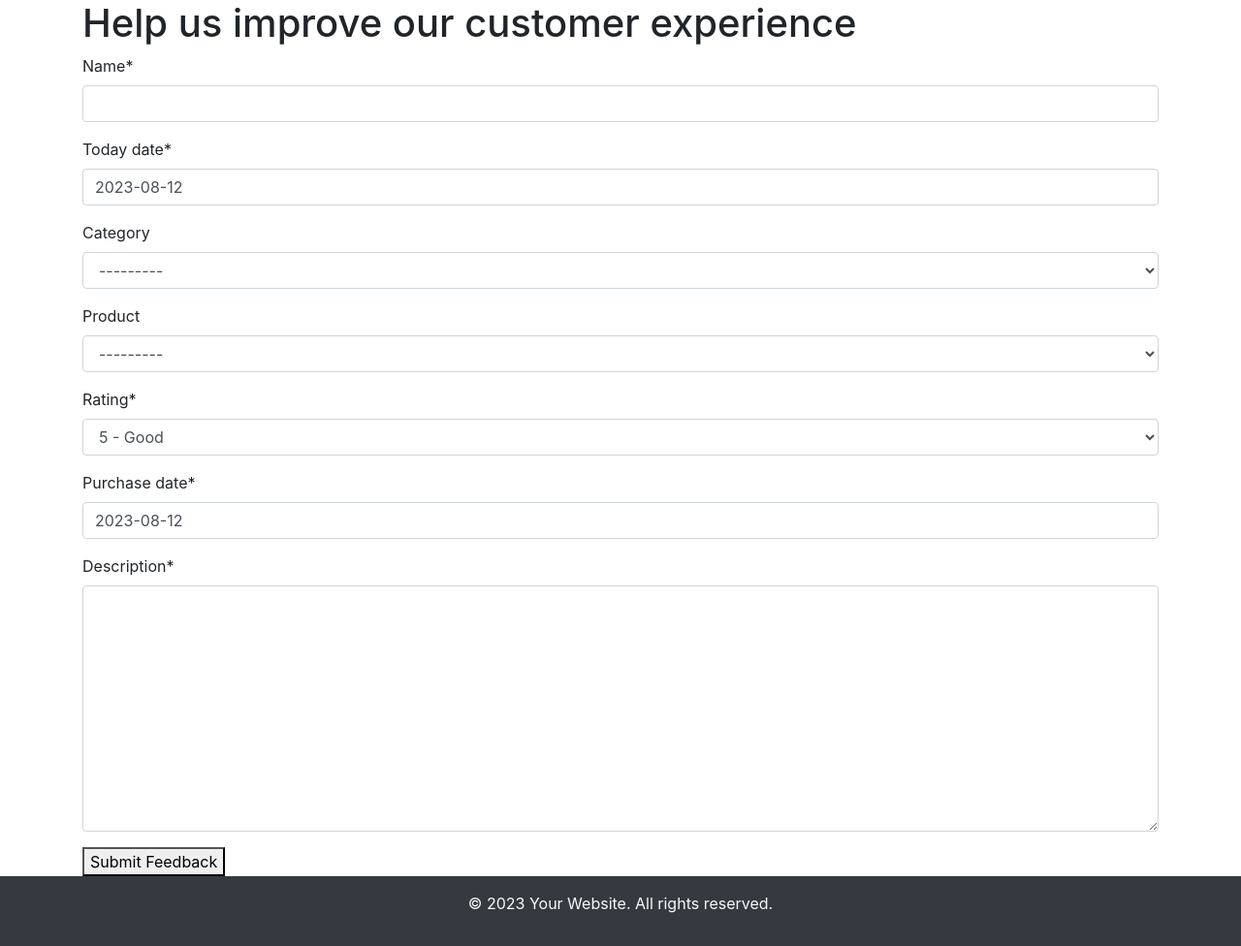
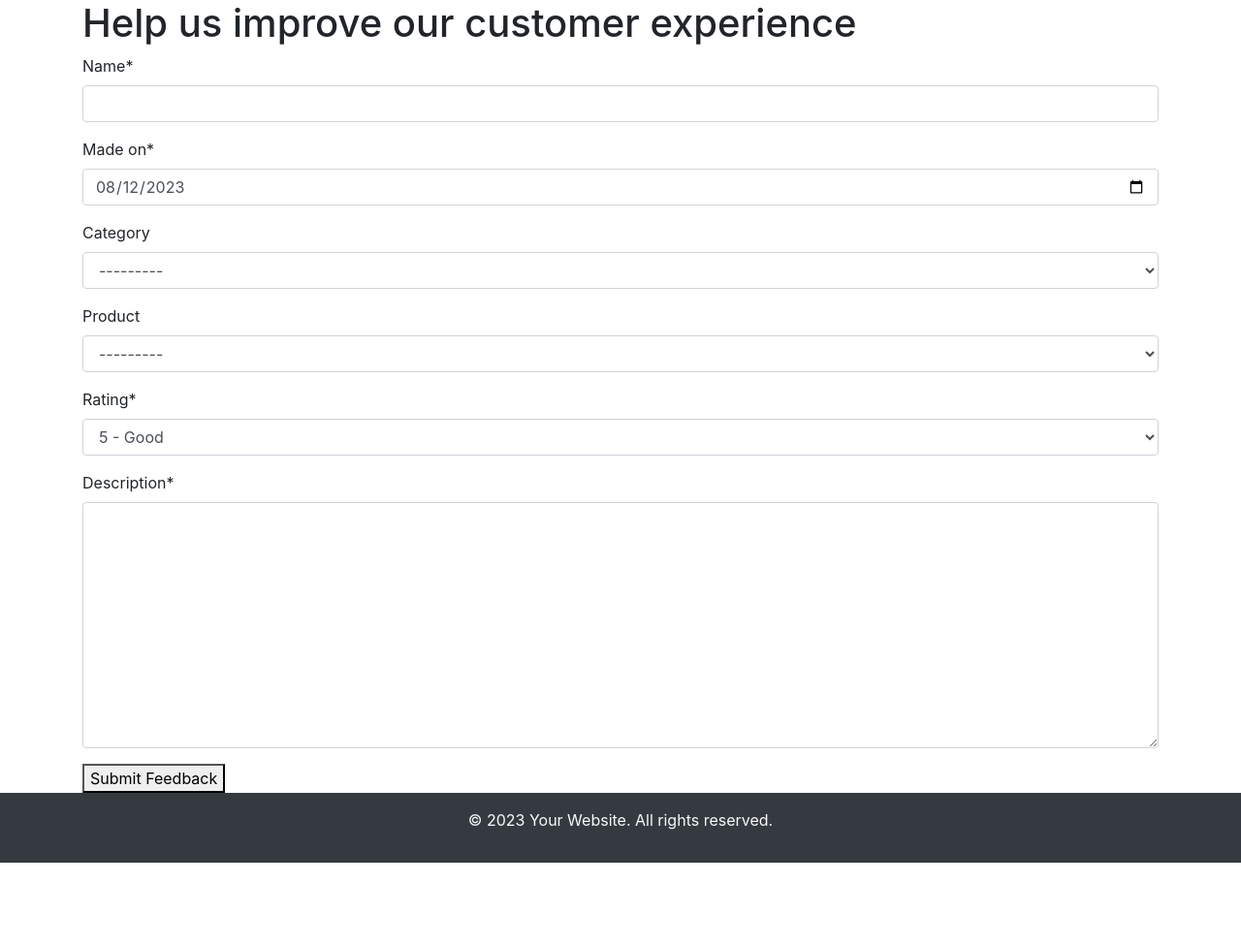
Before and after one commit to Thomas-Longworth/PeakPerformance-E-Commerce, a Django app: page /feedback/ in a window 1280 px wide. Shown: the part 56-1032 px from the top of the page at 97% size. After the commit the page ends 946 px from the top, so only its background shows below. Run offline with Django 4.2, Linux system fonts and the light colour scheme; data that the repository does not hold is empty; some libraries are stand-ins or nearby versions.

Commit message:
fix issue with customer feedback dates

```diff
--- a/feedback/forms.py
+++ b/feedback/forms.py
@@ -1,9 +1,18 @@
 from django import forms
 from .models import UserFeedback
+
+from django.forms import ModelForm
+
+
+class DateInput(forms.DateInput):
+    input_type = 'date'
 
 
 class feedbackForm(forms.ModelForm):
     class Meta:
         model = UserFeedback
-        fields = ['name', 'today_date', 'category', 'product',
-                  'rating', 'purchase_date', 'description']
+        fields = ['name', 'made_on', 'category', 'product',
+                  'rating', 'description']
+        widgets = {
+            'made_on': DateInput(),
+        }
--- a/feedback/models.py
+++ b/feedback/models.py
@@ -12,7 +12,7 @@ class UserFeedback(models.Model):
     product = models.ForeignKey(Product, null=True, blank=True,
                                 on_delete=models.SET_NULL)
 
-    today_date = models.DateField(default=date.today)
+    made_on = models.DateField(default=date.today)
 
     RATING_CHOICES = [
         (1, '1 - Very Poor'),
@@ -31,7 +31,5 @@ class UserFeedback(models.Model):
 
     description = models.TextField()
 
-    purchase_date = models.DateField(default=date.today)
-
     def __str__(self):
         return self.name
--- a/feedback/templates/feedback/site_feedback.html
+++ b/feedback/templates/feedback/site_feedback.html
@@ -3,7 +3,7 @@
 {% block content %}
 
 
-{% for item in feed %}
+
 <div class="container">
 
 
--- a/templates/base.html
+++ b/templates/base.html
@@ -51,6 +51,8 @@
                         <a class="nav-link" href="{% url 'profile' %}">Profle</a>
                         <a class="dropdown-item" href="{% url 'account_login' %}">Login</a>
                         <a class="dropdown-item" href="{% url 'account_signup' %}">Register</a>
+
+                        <a class="dropdown-item" href="{% url 'feedback_view' %}">Leave feedback</a>
                         <div class="dropdown-divider"></div>
                         {% if request.user.is_authenticated %}
                         <a class="dropdown-item" href="{% url 'account_logout' %}">Logout</a>
```
Also changed, not shown: feedback/migrations/0004_auto_20230806_1744.py (added).
